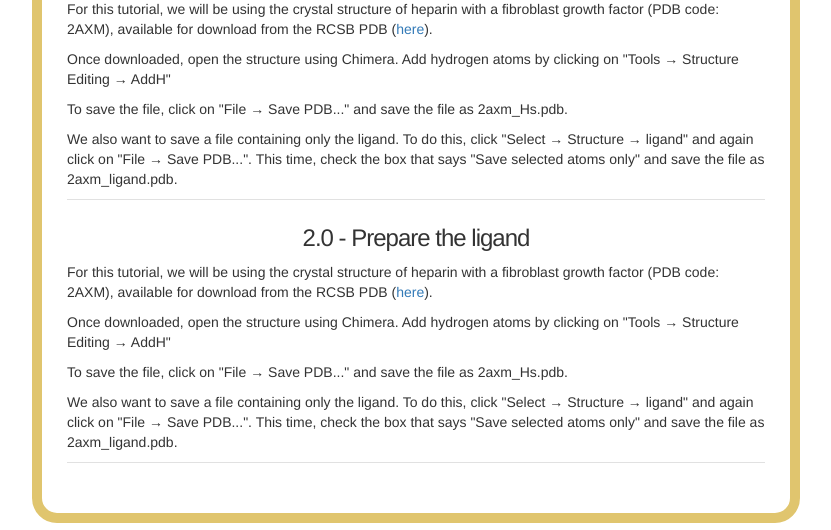
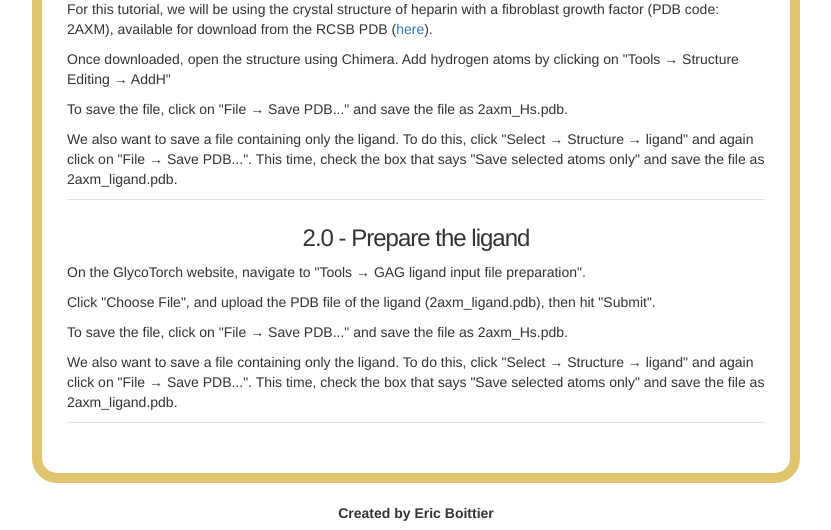
Before and after one commit to EricBoittier/GlycoTorch_Online, a Flask app: page /Tutorials/ in a window 1280 px wide. Shown: the part 763-1293 px from the top of the page, without its empty margins (224-1055 px from the left). Run offline with Flask 2, Linux system fonts and the light colour scheme; some libraries are stand-ins or nearby versions.

Commit message:
Update Tutorials.html

```diff
--- a/templates/Tutorials.html
+++ b/templates/Tutorials.html
@@ -95,12 +95,12 @@
                 border-radius: 25px;
     }
 
-#foo table {
-  border-collapse:collapse;
-  border:0px;
-  width:100%;
-  rules:none;
-}
+<!--#foo table {-->
+<!--  border-collapse:collapse;-->
+<!--  border:0px;-->
+<!--  width:100%;-->
+<!--  rules:none;-->
+<!--}-->
 
 </style>
 
@@ -164,9 +164,8 @@
     <table>
     <tr>
         <td>
-            <p> For this tutorial, we will be using the crystal structure of heparin with a fibroblast growth factor (PDB code: 2AXM),
-                available for download from the RCSB PDB (<a href="https://www.rcsb.org/structure/2axm">here</a>).</p>
-            <p> Once downloaded, open the structure using Chimera. Add hydrogen atoms by clicking on "Tools → Structure Editing → AddH"</p>
+            <p> On the GlycoTorch website, navigate to "Tools → GAG ligand input file preparation". </p>
+            <p> Click "Choose File", and upload the PDB file of the ligand (2axm_ligand.pdb), then hit "Submit".  </p>
             <p> To save the file, click on "File → Save PDB..." and save the file as 2axm_Hs.pdb.</p>
             <p> We also want to save a file containing only the ligand. To do this, click "Select → Structure → ligand"
                 and again click on "File → Save PDB...". This time, check the box that says "Save selected atoms only"
```
